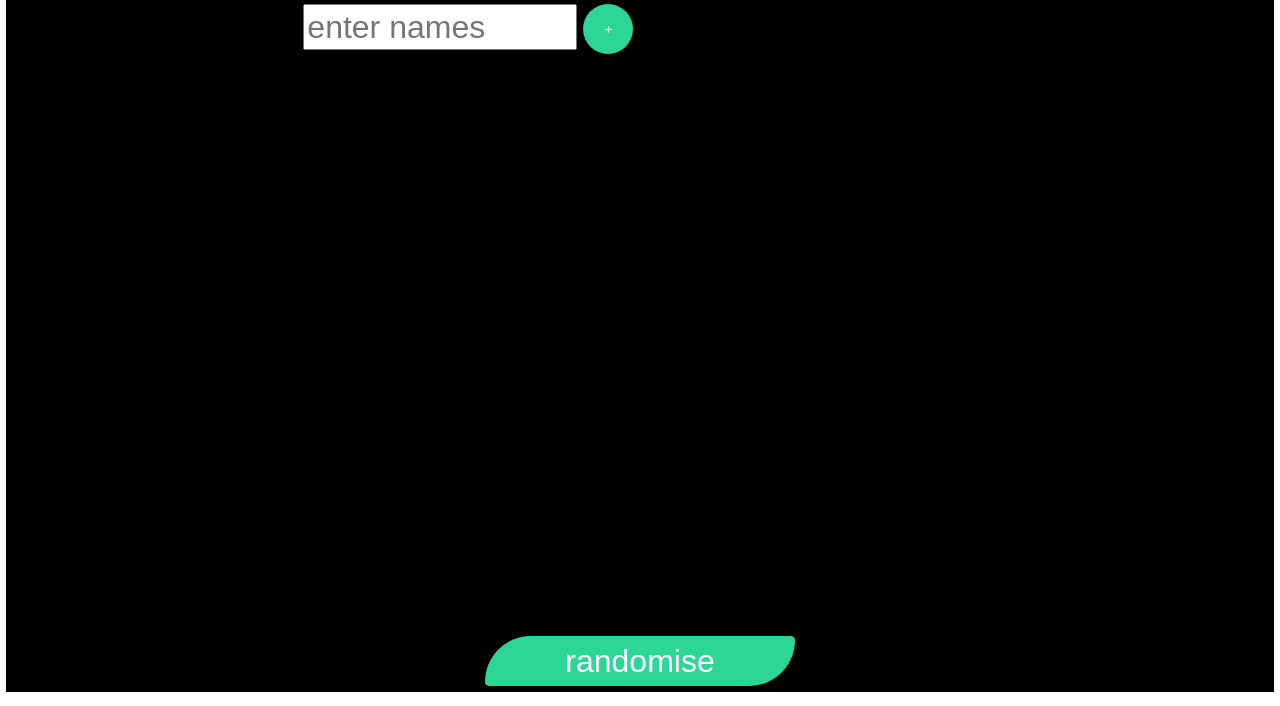
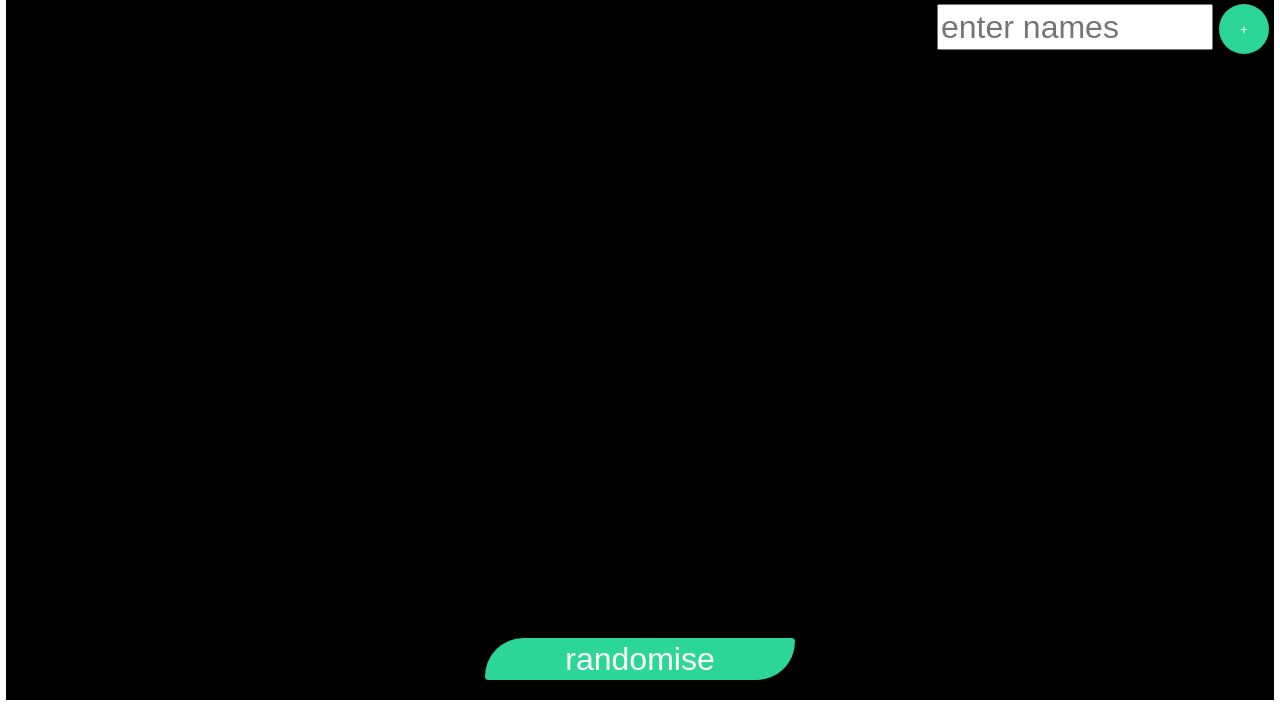
Before and after one commit to tatlay/team-randomiser, a website: page index.html in a window 1280 px wide. Shown: the part 98-804 px from the top of the page. Drawn offline with nearby package versions, Linux system fonts and the light colour scheme.

Commit message:
MVP achieved

```diff
--- a/css/scss/button.scss
+++ b/css/scss/button.scss
@@ -27,7 +27,7 @@
 	border-radius: 54px 5px 54px 5px;
 	border: 0;
 	width: 310px;
-	height: 50px;
+	height: 42px;
 	color: white;
 	position: relative;
 	font-size: xx-large;
--- a/css/scss/fonts.scss
+++ b/css/scss/fonts.scss
@@ -10,6 +10,7 @@ h1{
 ol{
 	font-size: 2em;
 	font: #70DDB4;
+	font-family: 'Oswald', sans-serif;
 }
 
 .teamOne{
--- a/css/scss/general_styline.scss
+++ b/css/scss/general_styline.scss
@@ -4,7 +4,7 @@ html{
 
 body{
 	background-color: black;
-	height: 98vh;
+	height: 99vh;
 }
 
 header{
@@ -14,6 +14,13 @@ header{
 	display: grid;
 	justify-content: center;
 	padding-bottom: 10px;
+}
+
+section{
+	grid-area: input;
+	display: inline-flex;
+	justify-content: center;
+	justify-content: end;
 }
 
 .container {
@@ -26,7 +33,7 @@ header{
 }
 
 .player-input{
-	width: 266px;
+	width: 268px;
 	height: 40px;
 	margin-right: 6px;
 	font-size: 2em;
@@ -35,6 +42,7 @@ header{
 ol{
 	color: #70DDB4;
 	background-color: #12563D;
+	padding-left: 60px;
 
 
 }
@@ -42,4 +50,10 @@ ol{
 footer{
 	display: flex;
 	justify-content: center;
+	margin: -6px;
 }
+
+
+main{
+	margin: 6px;
+}
--- a/css/scss/grid.scss
+++ b/css/scss/grid.scss
@@ -1,13 +1,13 @@
 .container {
   display: grid;
-  grid-template-columns: auto auto auto;
-  grid-template-rows: 12vh 8vh 1fr 7vh;
+  grid-template-columns: 5px 24fr 5px;
+  grid-template-rows: 12vh 2vh 1fr 7vh;
   grid-template-areas:
 
-  "header header header"
-  "input input input"
-  "team team team"
-  "randomiser randomiser randomiser";
+  ". header ."
+  ". input ."
+  ". team ."
+  ". randomiser .";
 }
 
 .randomiser{
@@ -18,6 +18,10 @@ footer{
 	grid-area: randomiser;
 }
 
-input{
+section{
 	grid-area: input;
 }
+
+main{
+	grid-area: team;
+}
--- a/index.html
+++ b/index.html
@@ -20,15 +20,13 @@
           <div class="form-group">
                 <input id="players" class="player-input" placeholder="enter names" />
             </div>
+            <button id="add" class="btn btn-primary addButton">+</button>
         </section>
-            <button id="add" class="btn btn-primary addButton">+</button>
         <main id="main" >
-            <div class="teams">
             <ol id="teamList1">
             </ol>
             <ol id="teamList2">
             </ol>
-          </div>
         </main>
         <footer>
             <button id="randomiser" class="btn btn-primary randomiser">randomise</button>
--- a/js/add.js
+++ b/js/add.js
@@ -8,7 +8,8 @@
     let randomiser = d.getElementById("randomiser");
     let reset = d.getElementById("reset");
     //empty array that keeps track of things
-    let store = ["one", "two", "three", "four", "five", "six", "seven", "eight", "nine", "ten"];
+    let store = [];
+    // let store = ["one", "two", "three", "four", "five", "six", "seven", "eight", "nine", "ten"];
 
     // when add is clicked
     add.addEventListener("click", () => {
```
Also changed, not shown: css/styles.css, 1 other file.
